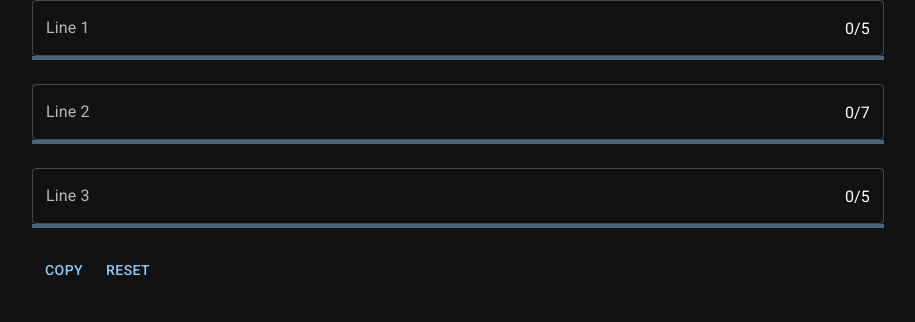
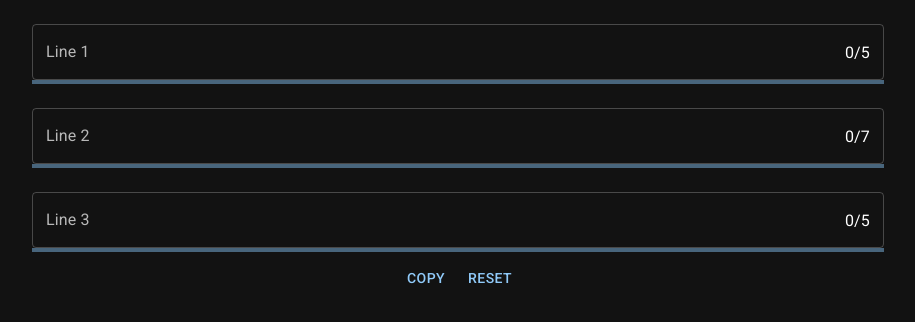
Before and after one commit to c-grattan/HaikuHelper, a Next.js app: page /HaikuHelper/ in a window 1280 px wide. Shown: the top 322 px of the page, without its empty margins (182-1097 px from the left). Built offline with nearby package versions, Linux system fonts and the light colour scheme.

Commit message:
Spacing and alignment update

```diff
--- a/app/HaikuTracker/HaikuTracker.tsx
+++ b/app/HaikuTracker/HaikuTracker.tsx
@@ -31,9 +31,11 @@ export const HaikuTracker = () => {
 			<Grid item>
 				{syllablePattern.map((num, index) => { return <SyllableCounter key={index} limit={num} lineText={lines[index]} label={"Line " + (index + 1)} /> })}
 			</Grid>
-			<Grid item>
-				<Button data-testid="copyButton" onClick={() => copyHaiku()}>Copy</Button>
-				<Button data-testid="resetButton" onClick={() => reset()}>Reset</Button>
+			<Grid item padding={1}>
+				<center>
+					<Button data-testid="copyButton" onClick={() => copyHaiku()}>Copy</Button>
+					<Button data-testid="resetButton" onClick={() => reset()}>Reset</Button>
+				</center>
 			</Grid>
 		</Grid>
 	</ThemeProvider>
--- a/app/SyllableCounter/SyllableCounter.tsx
+++ b/app/SyllableCounter/SyllableCounter.tsx
@@ -47,6 +47,7 @@ export const SyllableCounter = ({limit, lineText, label}: SCProps) => {
 	const syllableCount = countSyllables(text);
 
 	return <>
+		<br/>
 		<TextField
 			inputProps={{
 				"data-testid": "syllableTextInput"
@@ -64,6 +65,5 @@ export const SyllableCounter = ({limit, lineText, label}: SCProps) => {
 			data-testid="progressMeter"
 			value={syllableCount / limit * 100}
 		/>
-		<br/>
 	</>;
 };
```
